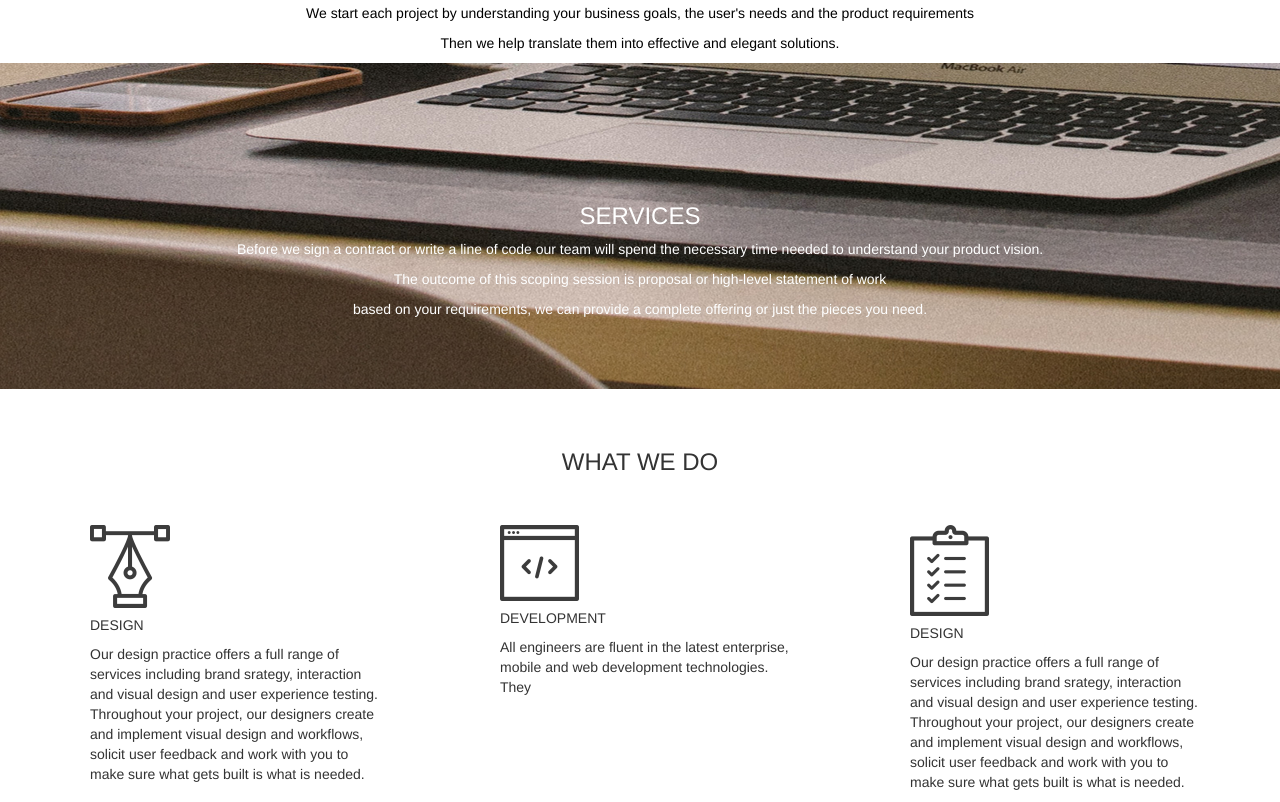
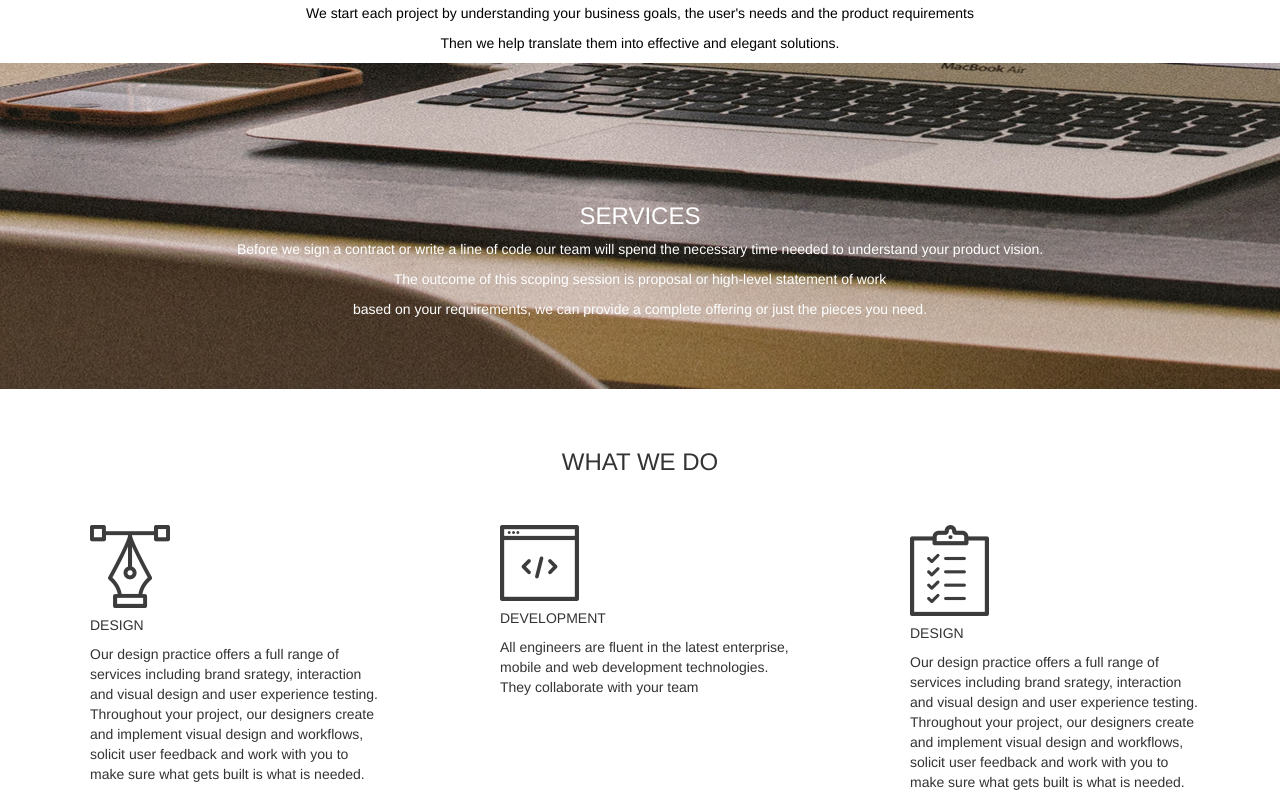
Before and after one commit to felix-nathan/Delanistudio, a plain HTML site: page index.html in a window 1280 px wide. Shown: the part 756-1558 px from the top of the page. Drawn offline with nearby package versions, Linux system fonts and the light colour scheme; a script that the page names is missing.

Commit message:
modification complete

```diff
--- a/index.html
+++ b/index.html
@@ -53,7 +53,7 @@
         <div class="col-sm-3">
             <img src="images/services_icons/dev_icon.png" alt="">
             <h5>DEVELOPMENT</h5>
-            <P>All engineers are fluent in the latest enterprise, mobile and web development technologies. They</P>
+            <P>All engineers are fluent in the latest enterprise, mobile and web development technologies. They collaborate with your team</P>
         </div>
         <div class="col-sm-3">
             <img src="images/services_icons/product_icon.png" alt="">
```
